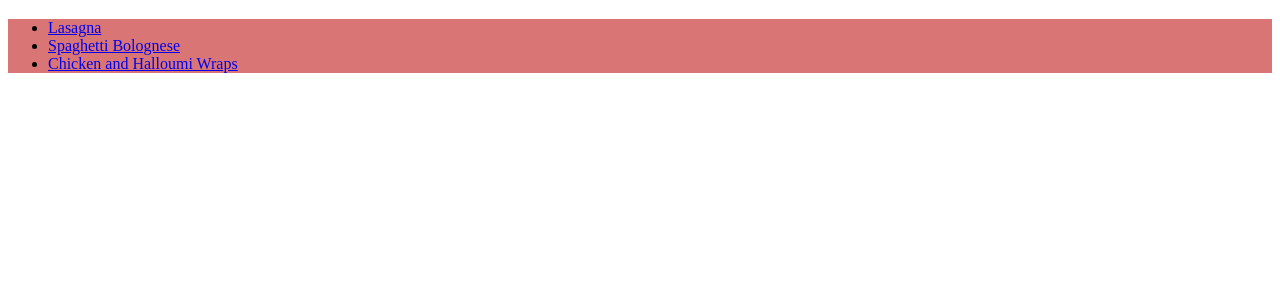
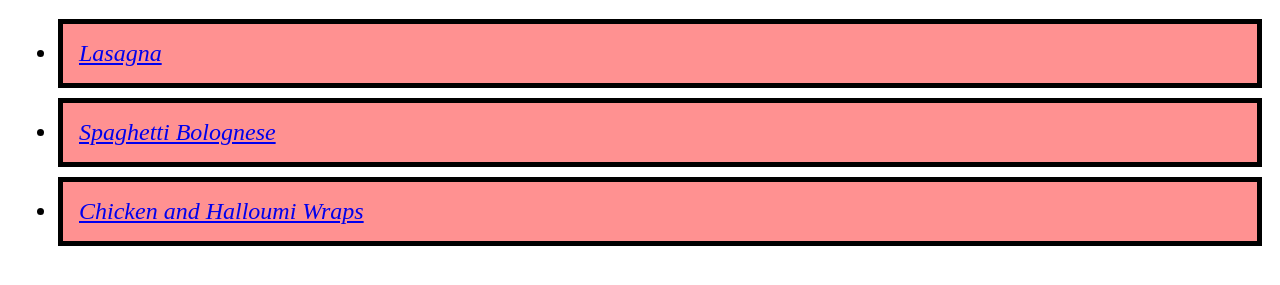
Before and after one commit to JackFretwell/odin-recipes, a plain HTML site: page index.html in a window 1280 px wide. Shown: the part 61-346 px from the top of the page. Drawn offline with Linux system fonts and the light colour scheme.

Commit message:
Add additional styling related to padding and borders

```diff
--- a/index.html
+++ b/index.html
@@ -9,7 +9,7 @@
 
     <body>
         <h1>Odin Recipes</h1>
-        <ul class = "main-list">
+        <ul>
             <li><a href = "recipes/lasagna.html">Lasagna</a></li>
             <li><a href = "recipes/spaghetti.html">Spaghetti Bolognese</a></li>
             <li><a href = "recipes/chickenhalloumiwraps.html">Chicken and Halloumi Wraps</a></li>
--- a/styles.css
+++ b/styles.css
@@ -9,6 +9,11 @@ h1{
     font-style: italic;
 }
 
-.main-list{
-    background-color: rgba(190, 14, 14, 0.568);
+li{
+    font-style: italic;
+    background-color: rgb(255, 145, 145);
+    padding: 16px;
+    font-size: 24px;
+    border: solid rgb(0, 0, 0) 5px;
+    margin: 10px;
 }
```
